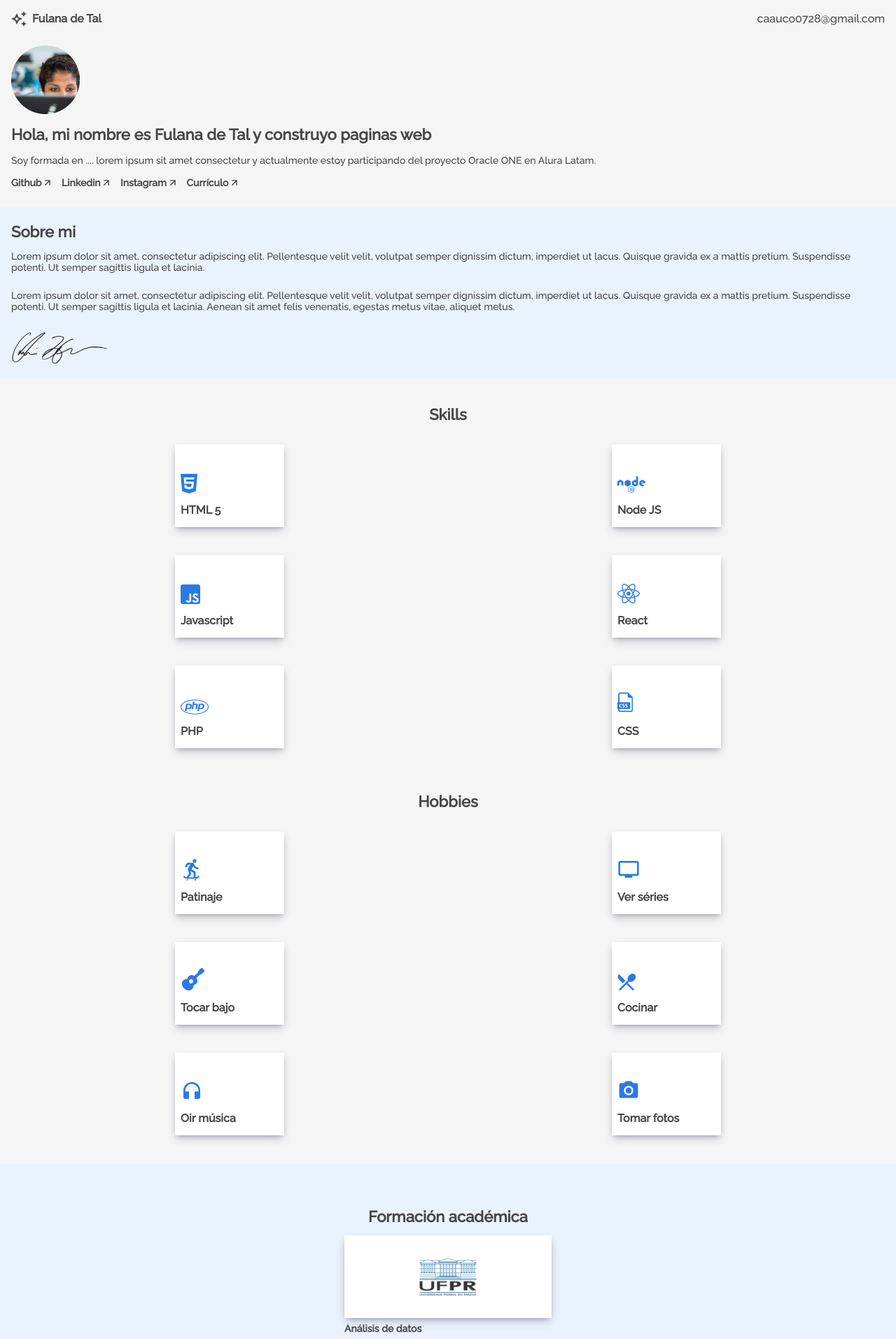
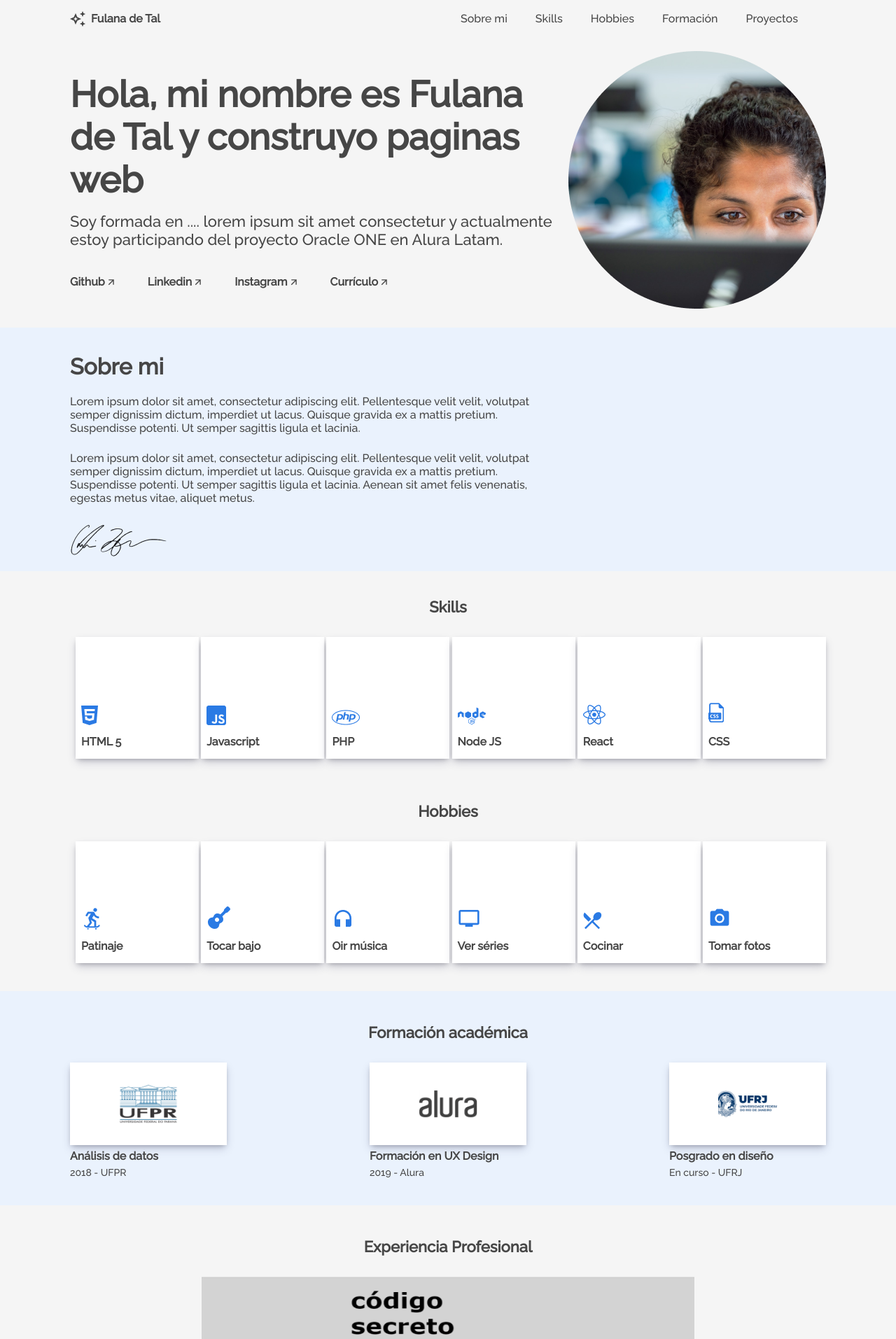
Before and after one commit to carlos112717/carlos112717.github.io, a PHP site: page / in a window 1280 px wide. Shown: the top 1913 px of the page at 70% size. Run offline with PHP 8.4, Linux system fonts and the light colour scheme.

Commit message:
actualización screem escritorio

```diff
--- a/style.css
+++ b/style.css
@@ -93,8 +93,6 @@
 	margin-bottom: 1.7rem;
 	padding-left: 1rem;
 	padding-right: 1rem;
-	/*padding-left: 6.25rem;
-	padding-right: 6.25rem;*/
 }
 
 .menu__header{
@@ -123,8 +121,6 @@
 
 .menu__list__item{
 	display: none;
-	/*display: flex;
-	margin-right: 2.5rem;*/
 }
 
 .link__nav{
@@ -132,6 +128,13 @@
 	color: var(--color-text);
 	font-size: 1rem;
 	font-weight: 500;
+}
+
+.contacto--head{
+	font-family: var(--font-text);
+	color: var(--color-text);
+	font-weight: 400;
+	font-size: 0.875rem;
 }
 
 
@@ -142,15 +145,11 @@
 	margin-bottom: 1.7rem;
 	padding-left: 1rem;
 	padding-right: 1rem;
-	/*padding-left: 6.25rem;
-	padding-right: 6.25rem;*/
-
 }
 
 .title__div{
 	display: flex;
 	flex-direction: column;
-	/*justify-content: space-between;*/
 }
 
 .title__profile{
@@ -232,13 +231,10 @@
 .about__title{
 	margin-bottom: 1rem;
 	padding-top: 1.5rem;
-	/*margin-bottom: 1.5rem;
-	padding-top: 2.5rem;*/
 	color: var(--color-text);
 	font-weight: bold;
 	font-family: var(--font-text);
 	font-size: 1.375rem;
-	/*font-size: 2rem;*/
 }
 
 .about__paragraph{
@@ -553,7 +549,6 @@
 .formcontato__contacto{
 	display: flex;
 	flex-direction: column;
-	align-items: center;
 	/*padding-top: 5rem;
 	padding-bottom: 3.5rem;*/
 }
@@ -572,7 +567,7 @@
 	flex-direction: column;
 	padding-left: 1.4rem;
 	padding-right: 1.4rem;
-	align-items: center;
+	justify-content: flex-start;
 }
 
 .formcontato__title{
@@ -614,7 +609,6 @@
 
 .formcontato__input{
 	display: flex;
-	width: 100%;
 	height: 3.5rem;
 	margin-bottom: 2rem;
 	border: none;
@@ -680,59 +674,178 @@
 /*Tablet*/
 @media (min-width: 768px) {
 
+/*sections*/
+section.menu, section.title, section.skills,
+section.hobbies, .about__container, .academic__courses{
+	padding-left: 2rem;
+	padding-right: 2rem;
+}
+
+section.academic{
+	padding-top: 1rem;
+}
 /* Menú */
-.menu__nav{
+.contacto--head{
+	font-size: 1rem;
+	font-weight: bold;
+}
+
+/*title*/
+.title__div{
+	flex-direction: row;
+	justify-content: space-between;
+	padding-top: .5rem;
+}
+
+.title__profile{
+	width: 9.125rem;
+	height: 9.125rem;
+	order: 1;
+}
+
+.title__container{
+	display: inline-block;
+	padding-right: 1rem;
+	padding-bottom: 1rem;
+}
+
+.title__subsection{
+	font-size: 1rem;
+}
+
+.title__network__item{
+	margin-right: 3rem;
+	/*margin-right: 1.5rem;*/
+}
+
+.link__network--item{
+	font-size: 1rem;
+}
+
+
+/*Skills*/
+.skills__line, .hobbies__line{
+	flex-direction: row;
+	justify-content: space-between;
+	height: auto;
+}
+
+.skills__box, .hobbies__box{
+	width: 14rem;
+	height: 7.375rem;
+}
+/*Hobbies*/
+
+/*Formación Académica*/
+.academic__title, .experience__section__title{
+	padding-bottom: 2rem;
+}
+
+.academic__courses{
+	flex-direction: row;
+	justify-content: space-between;
+}
+
+
+.academic__courses__item__img{
+	width: 14rem;
+	height: 7.375rem;
+}
+
+.academic__courses__item__title{
+	font-size: 1rem;
+}
+
+/*Experiencia Profesional*/
+.experience__img{
+	width: 44rem;
+	height: 20rem;
+}
+
+
+/*form Contact*/
+.formcontato__text{
+	padding-right: .5rem;
 
 }
 
-.menu__header{
-
+.formcontato__subtext{
+	font-size: 1rem;
 }
 
-.menu__title{
-
+.formcontato__input{
+	width: 43rem;
 }
 
-.menu__list{
-
+::-webkit-input-placeholder{
+	font-size: 1rem;
+}
 }
 
-
+/*Escritorio*/
+@media screen and (min-width: 1024px){
+/*Sections*/
+section.menu, section.title, section.skills,
+section.hobbies, .about__container, .academic__courses{
+	padding-left: 6.25rem;
+	padding-right: 6.25rem;
+}
+/*Menu*/
 .menu__list__item{
-
-}
-
-.link__nav{
-
+	display: flex;
+	margin-right: 2.5rem;
 }
 
 .contacto--head{
-
-}
-/*title*/
-
-/*Skills*/
-
-/*Hobbies*/
-
-/*Formación Académica*/
-
-/*Experiencia Profesional*/
-
+	display: none;
 }
 
-/*Mobile*/
-@media (min-width: 375px) {
+/*Titulo*/
+.title__profile{
+	width: 23rem;
+	height: 23rem;
+}
 
-/*Menu*/
+.title__container{
+	display: inline-block;
+	width: 75%;
+	align-self: center;
+}
+.title__subsection{
+	font-size: 1.375rem;
+}
 
+.title__bio{
+	font-size: 3.25rem;
+}
 
-/*Titulo*/
+.about__title{
+	margin-bottom: 1.5rem;
+	padding-top: 2.5rem;
+	font-size: 2rem;
+}
+
+.title__network{
+	padding-top: 1.5rem;
+}
 
 /*Sección sobre mi*/
+.about__container{
+	width: 55%;
+}
 
+.about__paragraph{
+	font-size: 1rem;
+}
 /*Skills*/
+.skills__line, .hobbies__line{
+	margin-left: .5rem;
+}
 
+.skills__box, .hobbies__box{
+	width: 11rem;
+	height: 10.875rem;
+}
 /*Hobbies*/
 
 /*Formación Académica*/
```
